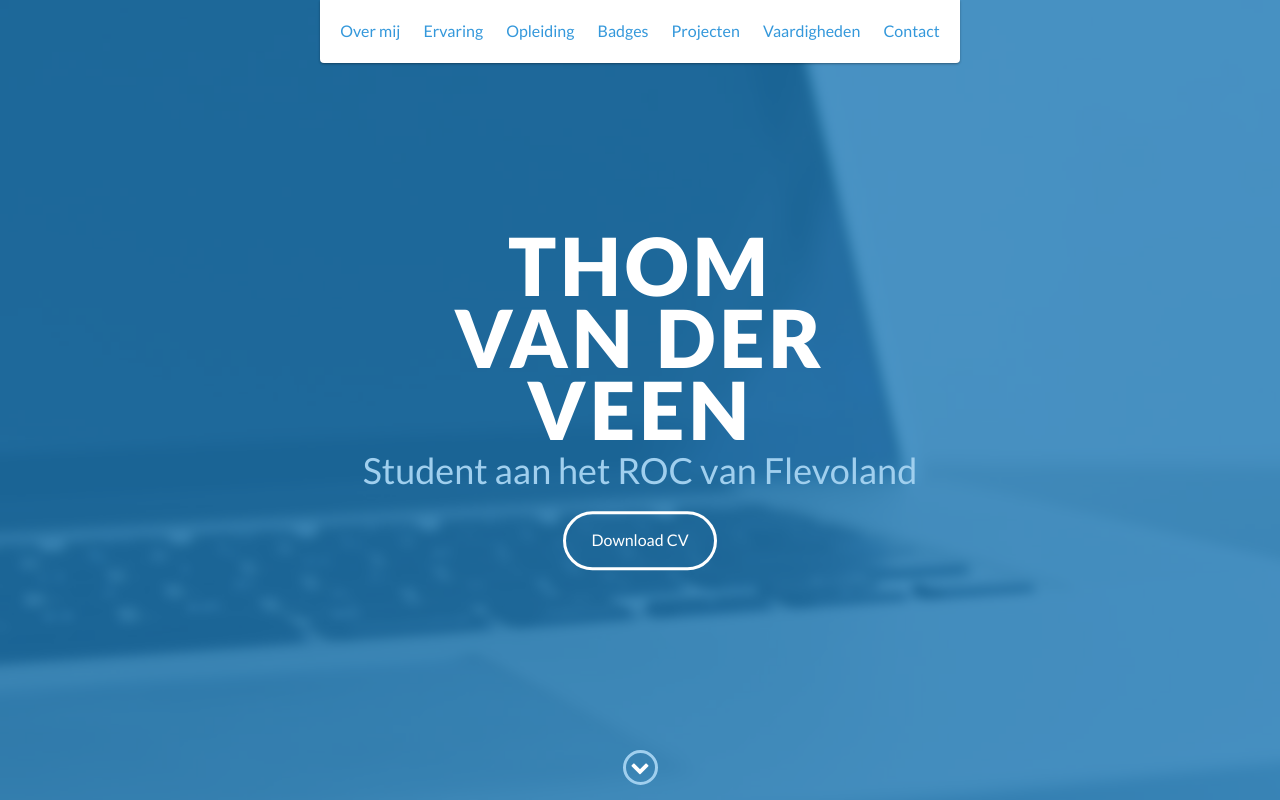
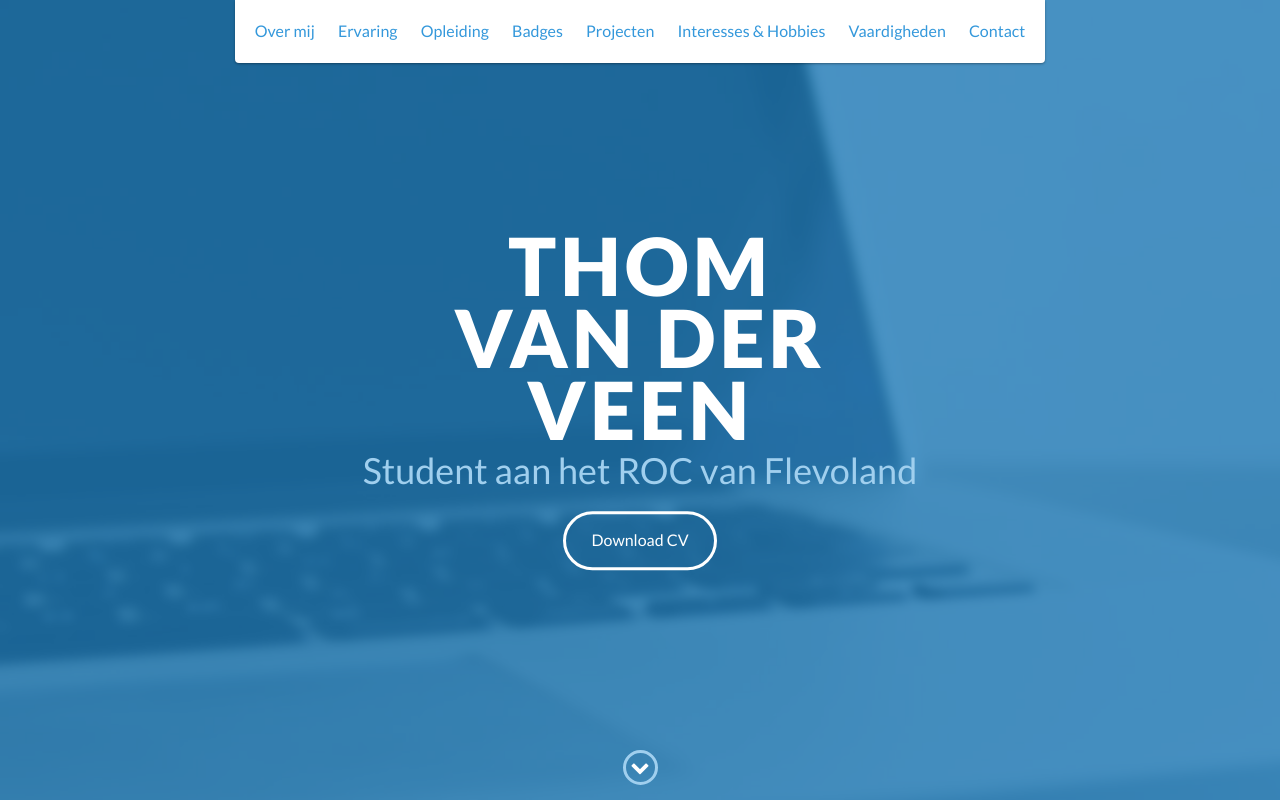
Before and after one commit to Thommieboooy/Website, a website: page index.html in a window 1280 px wide. Shown: the top 800 px of the page. Drawn offline with nearby package versions, Linux system fonts and the light colour scheme.

Commit message:
Update index.html

```diff
--- a/index.html
+++ b/index.html
@@ -40,6 +40,9 @@
             </li>
             <li>
                 <a href="#projecten">Projecten</a>
+            </li>
+	    <li>
+                <a href="#interesses">Interesses & Hobbies</a>
             </li>
             <li>
                 <a href="#skills">Vaardigheden</a>
@@ -257,7 +260,7 @@
 	    <li>Werkt netjes en gestructureerd</li>
         </ul>
     </div>
-    <!-- End #Interesses -->
+    <!-- End #interesses -->
 
 
     <div id="skills">
```
